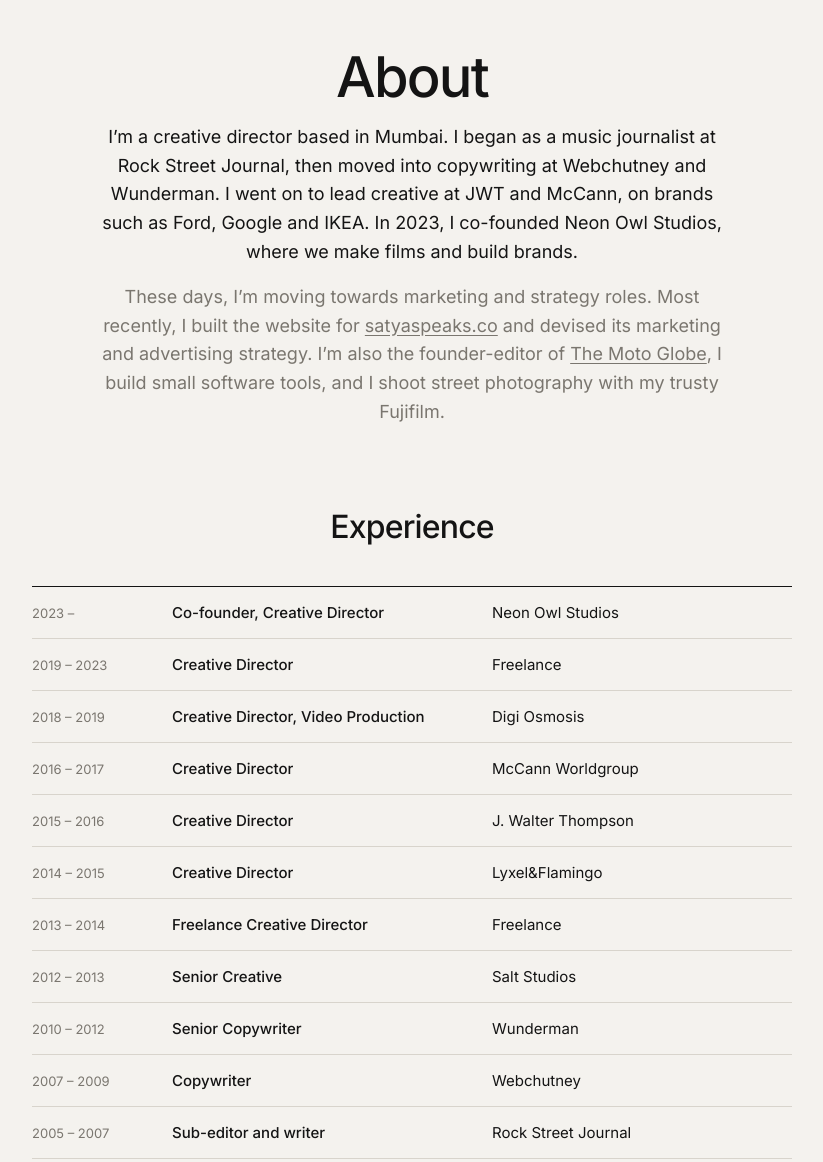
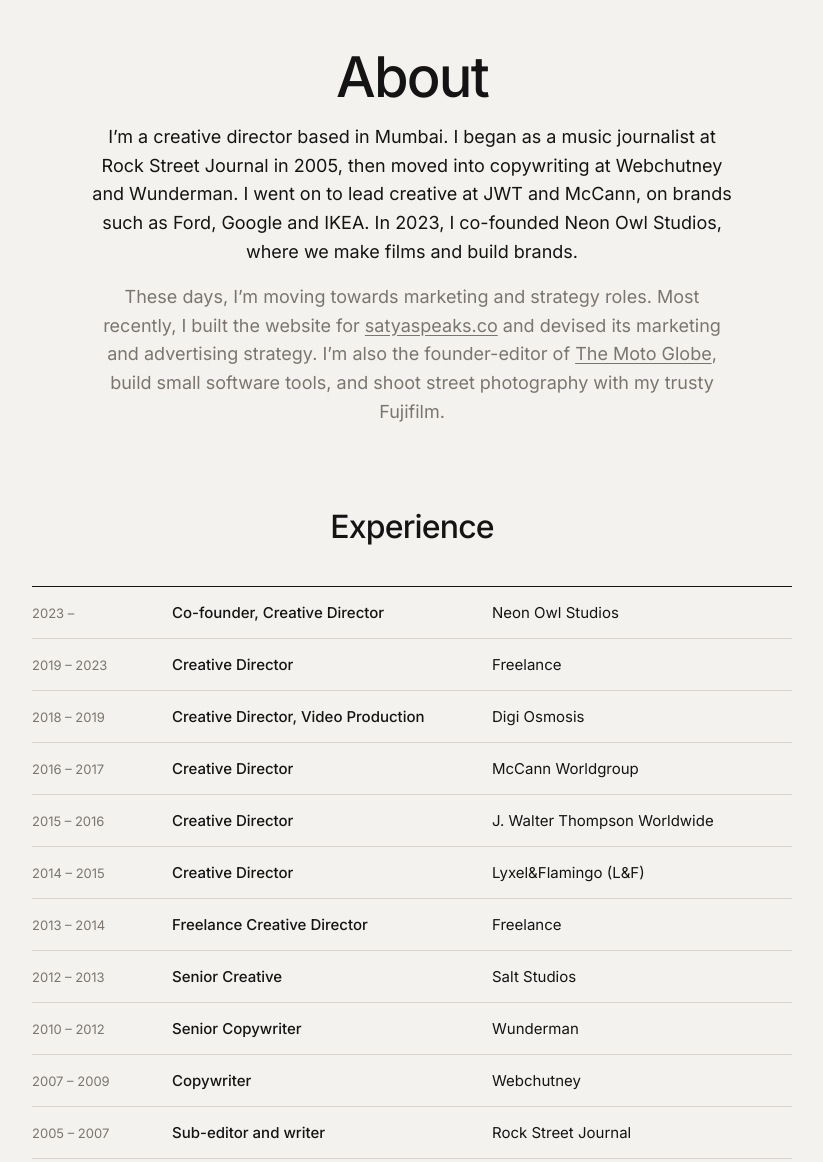
Before and after one commit to smolvivek/vivekmangipudi, an Astro site: page /about in a window 1280 px wide. Shown: the part 80-1242 px from the top of the page, without its empty margins (228-1051 px from the left). Built offline with nearby package versions, Linux system fonts and the light colour scheme; Astro itself is replaced by a stand-in of ours; no server answers.

Commit message:
Align intro grammar, experience and education with LinkedIn
Co-Authored-By: Claude Sonnet 5.5 <noreply@anthropic.com>
Claude-Session: https://claude.ai/code/session_01EQ9ipFqUMcXkhkYEUBTXUA

```diff
--- a/src/data/site.json
+++ b/src/data/site.json
@@ -1,6 +1,6 @@
 {
- "intro1": "I’m a creative director based in Mumbai. I began as a music journalist at Rock Street Journal, then moved into copywriting at Webchutney and Wunderman. I went on to lead creative at JWT and McCann, on brands such as Ford, Google and IKEA. In 2023, I co-founded Neon Owl Studios, where we make films and build brands.",
- "intro2": "These days, I’m moving towards marketing and strategy roles. Most recently, I built the website for <a class=\"u\" href=\"/work/satya-speaks\">satyaspeaks.co</a> and devised its marketing and advertising strategy. I’m also the founder-editor of <a class=\"u\" href=\"https://themotoglobe.com\" target=\"_blank\" rel=\"noopener\">The Moto Globe</a>, I build small software tools, and I shoot street photography with my trusty Fujifilm.",
+ "intro1": "I’m a creative director based in Mumbai. I began as a music journalist at Rock Street Journal in 2005, then moved into copywriting at Webchutney and Wunderman. I went on to lead creative at JWT and McCann, on brands such as Ford, Google and IKEA. In 2023, I co-founded Neon Owl Studios, where we make films and build brands.",
+ "intro2": "These days, I’m moving towards marketing and strategy roles. Most recently, I built the website for <a class=\"u\" href=\"/work/satya-speaks\">satyaspeaks.co</a> and devised its marketing and advertising strategy. I’m also the founder-editor of <a class=\"u\" href=\"https://themotoglobe.com\" target=\"_blank\" rel=\"noopener\">The Moto Globe</a>, build small software tools, and shoot street photography with my trusty Fujifilm.",
  "projects": [
   {
    "slug": "satya-speaks",
@@ -434,12 +434,12 @@
   {
    "years": "2015 – 2016",
    "role": "Creative Director",
-   "org": "J. Walter Thompson"
+   "org": "J. Walter Thompson Worldwide"
   },
   {
    "years": "2014 – 2015",
    "role": "Creative Director",
-   "org": "Lyxel&Flamingo"
+   "org": "Lyxel&Flamingo (L&F)"
   },
   {
    "years": "2013 – 2014",
--- a/src/pages/about.astro
+++ b/src/pages/about.astro
@@ -7,5 +7,5 @@ import site from '../data/site.json';
 <section class="sec" style="margin-top:40px;"><div class="sh"><h2>Experience</h2></div>
 <div class="xp">{site.experience.map((x) => <div><span class="y">{x.years}</span><b>{x.role}</b><span>{x.org}</span></div>)}</div></section>
 <section class="sec"><div class="sh"><h2>Education</h2></div>
-<div class="xp"><div><span class="y">2010</span><b>PG Diploma, Broadcast Media and Advertising</b><span>IIMC, Delhi</span></div><div><span class="y">2008</span><b>Bachelor of Journalism and Mass Communication</b><span>GGSIP University</span></div></div></section>
+<div class="xp"><div><span class="y">2009 – 2010</span><b>PG Diploma in TV Production, Film/Radio/Video Studies</b><span>IIMC, Delhi</span></div><div><span class="y">2005 – 2008</span><b>Bachelor of Journalism and Mass Communication</b><span>GGSIP University</span></div></div></section>
 </Base>
```
